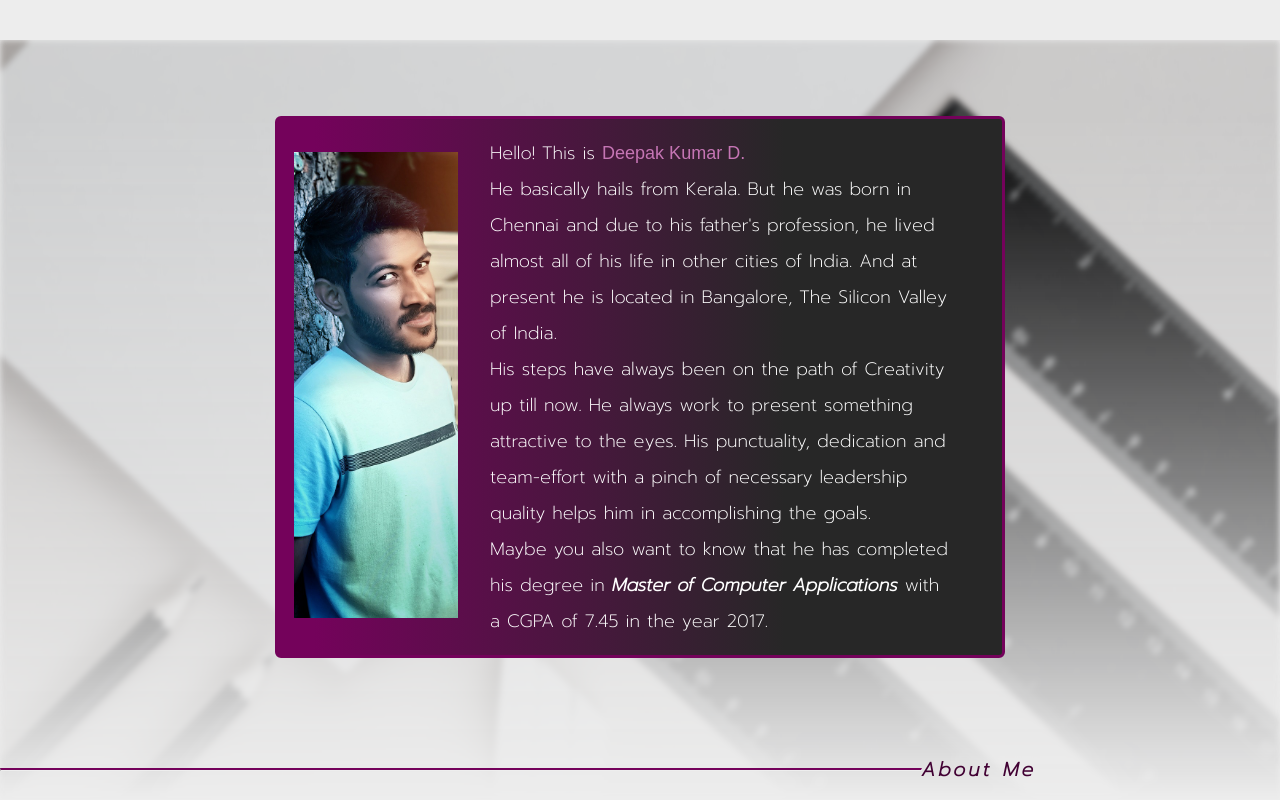
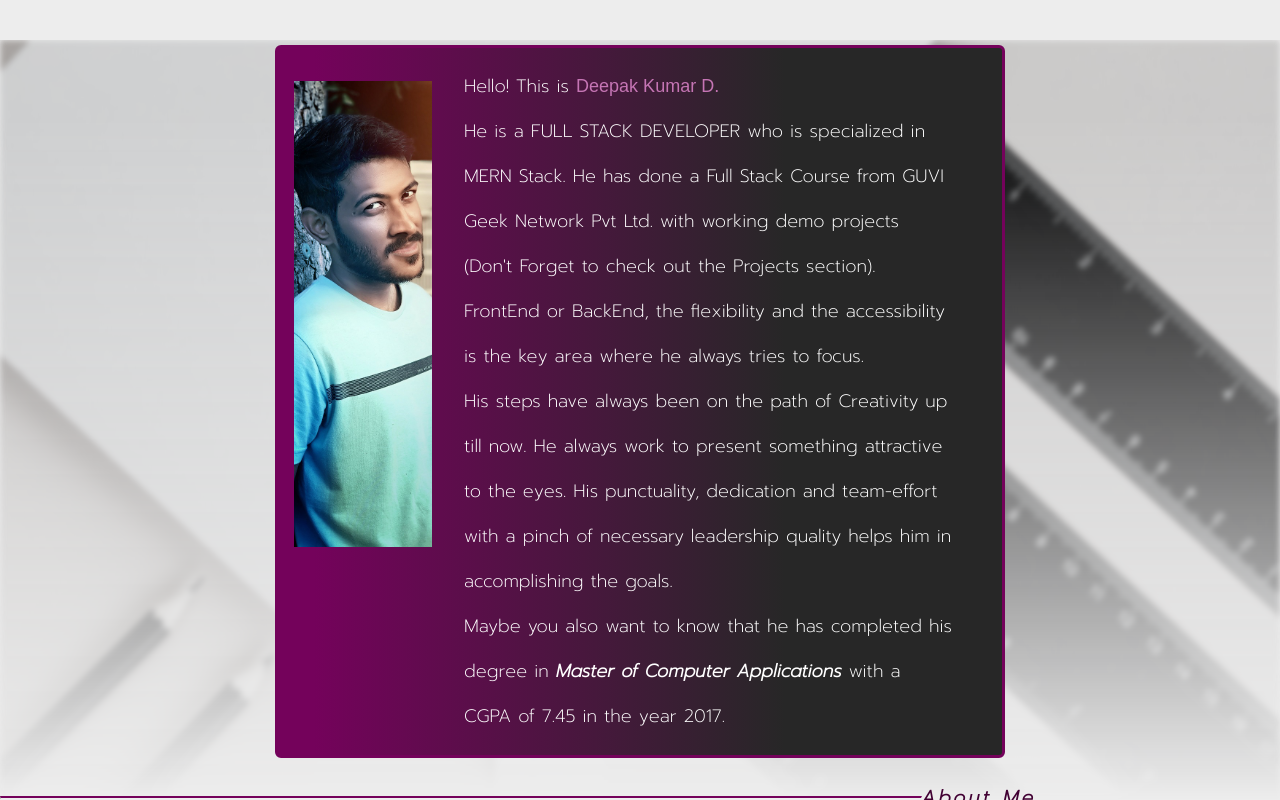
Before and after one commit to Deepak-Kumar-D/PORTFOLIO-2021, a React (Create React App) app: page / in a window 1280 px wide. Built offline with nearby package versions, Linux system fonts and the light colour scheme.

Commit message:
about updated

```diff
--- a/src/components/AboutMe.js
+++ b/src/components/AboutMe.js
@@ -16,10 +16,11 @@ function AboutMe() {
             <p>
               Hello! This is <span>Deepak Kumar D.</span>
               <br />
-              He basically hails from Kerala. But he was born in Chennai and due
-              to his father's profession, he lived almost all of his life in
-              other cities of India. And at present he is located in Bangalore,
-              The Silicon Valley of India.
+              He is a FULL STACK DEVELOPER who is specialized in MERN Stack. He
+              has done a Full Stack Course from GUVI Geek Network Pvt Ltd. with
+              working demo projects (Don't Forget to check out the Projects
+              section). FrontEnd or BackEnd, the flexibility and the
+              accessibility is the key area where he always tries to focus.
               <br />
               His steps have always been on the path of Creativity up till now.
               He always work to present something attractive to the eyes. His
--- a/src/css/AboutMe.css
+++ b/src/css/AboutMe.css
@@ -74,7 +74,7 @@
   font-size: large;
   padding: 0 2rem;
   color: #ffff;
-  line-height: 2;
+  line-height: 2.5;
   animation: aboutFade ease 3.2s;
   animation-iteration-count: 1;
   animation-fill-mode: forwards;
```
